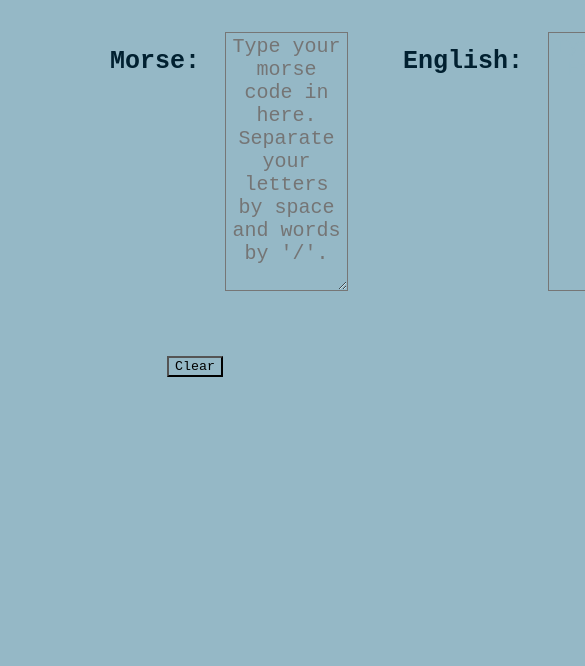
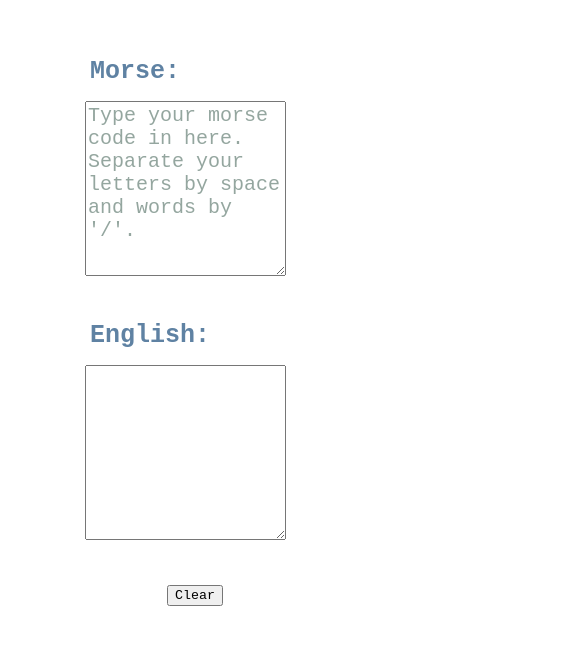
Before and after one commit to chennrachel/morse-translator, a website with bundled scripts: page index.html in a window 390 px wide. Shown: the part 209-875 px from the top of the page, 585 px wide, since content can reach past the window. Before the commit the page ends 844 px from the top, so only its background shows below. Built offline with nearby package versions, Linux system fonts and the light colour scheme.

Commit message:
responsive to mobile

```diff
--- a/index.html
+++ b/index.html
@@ -26,7 +26,7 @@
         </p>
         <form class="translator">
             <div>
-                <span id="spanmorse">
+                <span class="translator--spanlang" id="spanmorse">
                     <label for="morse-input">Morse:</label>
                     <textarea
                         id="translator__input--morse"
@@ -37,7 +37,7 @@
                         placeholder="Type your morse code in here. Separate your letters by space and words by '/'."
                     ></textarea>
                 </span>
-                <span id="spaneng">
+                <span class="translator--spanlang" id="spaneng">
                     <label for="english-input">English:</label>
                     <textarea
                         id="translator__input--eng"
@@ -50,7 +50,7 @@
                     ></textarea>
                 </span>
             </div>
-            <button type="reset">Clear</button>
+            <button type="reset" class="btn">Clear</button>
         </form>
     </body>
 </html>
--- a/style.scss
+++ b/style.scss
@@ -1,46 +1,63 @@
 * {
     margin: 15px;
+    font-family: monospace;
+    overflow-x: hidden;
     text-align: center;
-    font-family: monospace;
-    background-color: #95b8c6
 }
 
 h1 {
     font-size: 35px;
-    color: #012030;
+    color: #1a304d;
 }
 
 p {
     font-size: 15px;
+    color: #5f82a3;
 }
 
 .translator {
-    text-align: center;
-    & > div {
-        padding: 20px;
+    & div {
         display: flex;
+        flex-direction: row;
         justify-content: space-around;
-
-        & > span {
-            display: flex;
+        @media only screen and (max-width: 800px) {
+            flex-direction: column;
         }
     }
     & label {
         font-weight: bold;
         font-size: 25px;
-        color: #012030;
+        color: #5f82a3;
     }
     &__input {
-        width: 30vw;
+        width: 35vw;
         height: 30vh;
         margin: 0px 10px;
         font-size: 20px;
         overflow-wrap: break-word;
+        text-align: left;
+        @media only screen and (max-width: 800px) {
+            width: 50vw;
+            height: 20vh;
+        }
+        &::placeholder {
+            color: #94A69F;
+        }
     }
+}
+
+.translator--spanlang {
+    display: flex;
+    flex-direction: column;
+    align-items: start;
 }
 
 .readOnly {
     &::placeholder {
-        color: #95b8c6;
+        color: white;
     }
 }
+
+.btn {
+
+}
```
Also changed, not shown: style.css.
